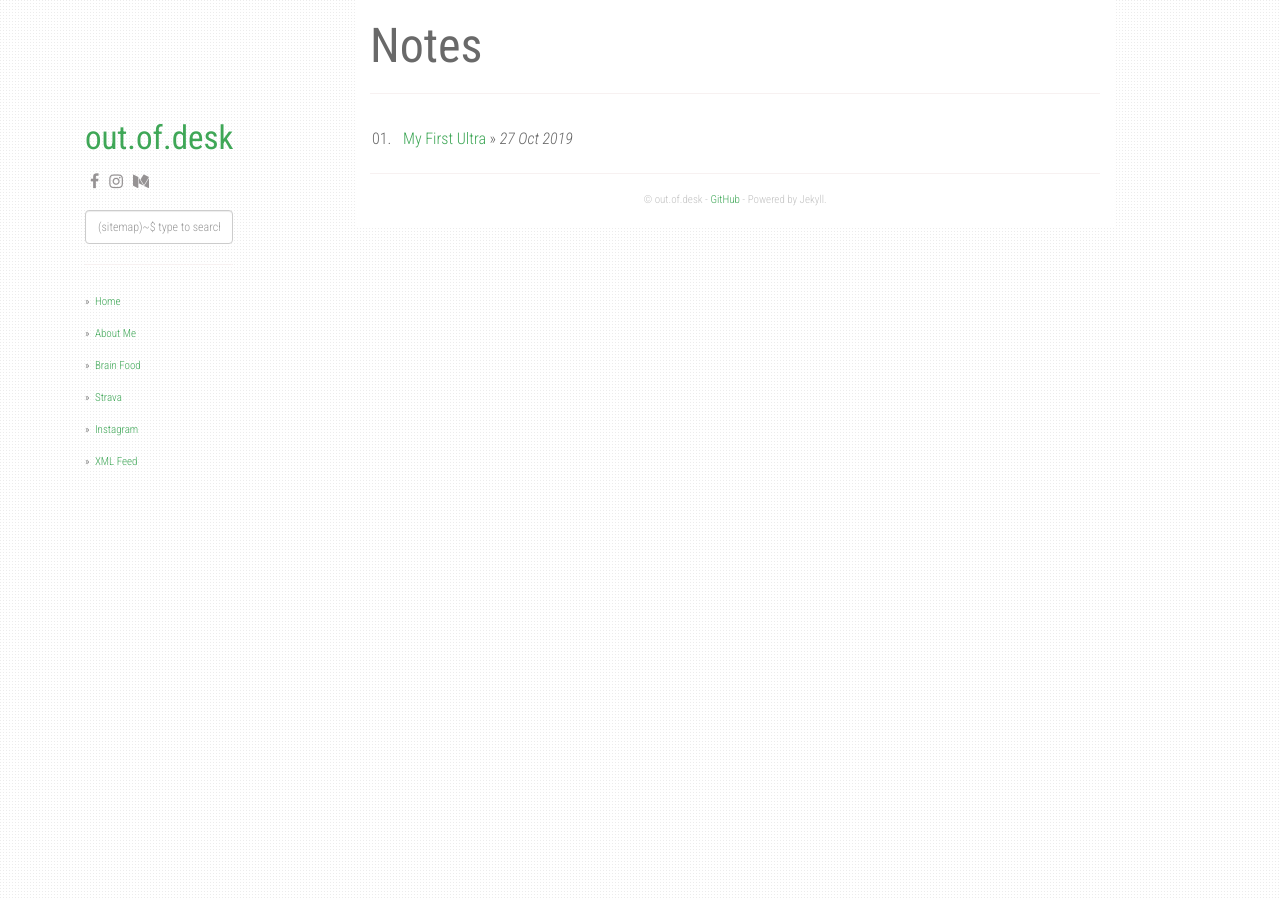
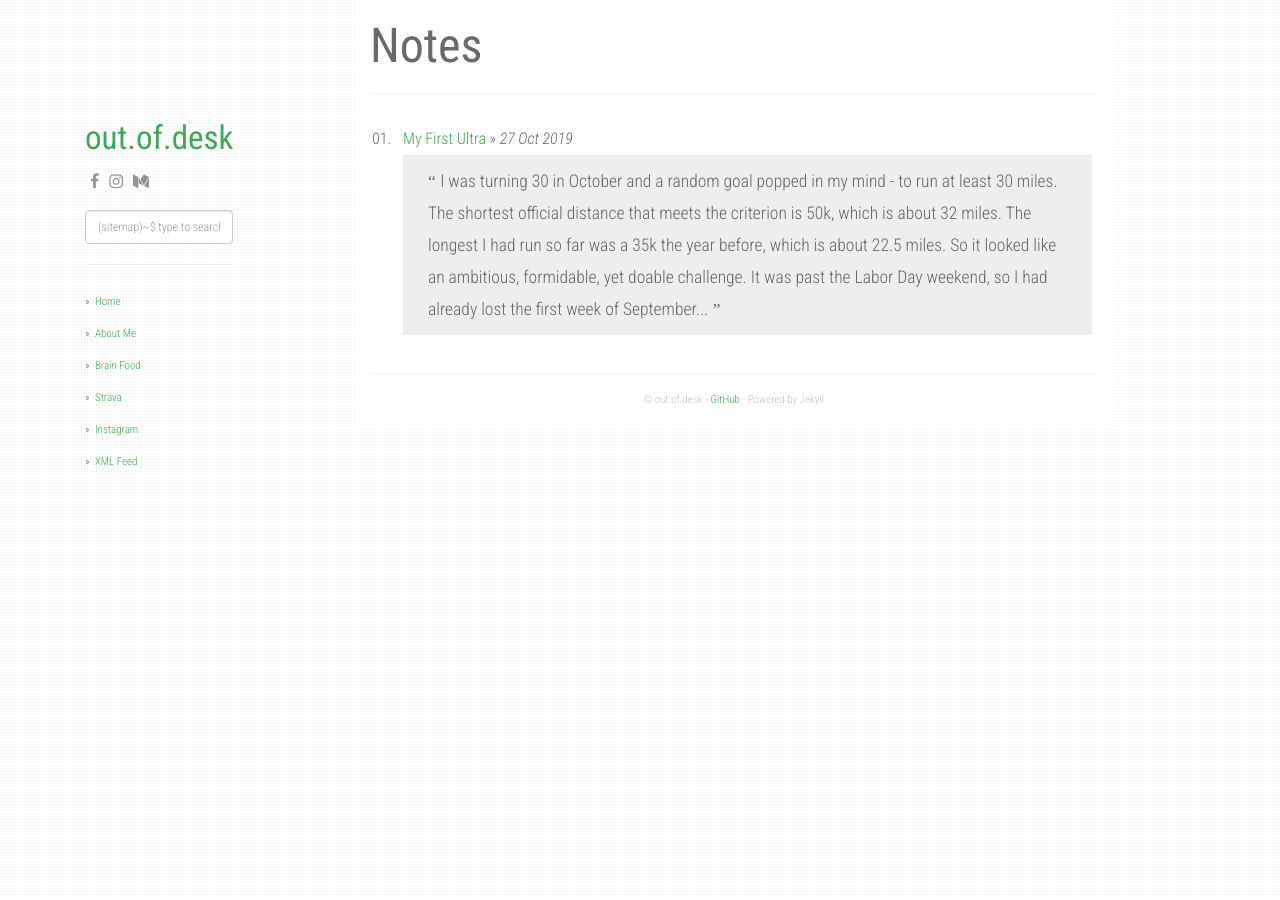
Before and after one commit to outofdesk/outofdesk.github.io, a Jekyll site: the page built from index.html, in a window 1280 px wide. Built offline with Jekyll 4.4.1, drawn with Linux system fonts in a browser that asks for light colours; nearby versions of some CDN libraries; the list of posts is cut into pages by our own code.

Commit message:
add snippets to posts

```diff
--- a/_posts/2019-10-28-my-first-ultra.md
+++ b/_posts/2019-10-28-my-first-ultra.md
@@ -4,12 +4,12 @@ title:  "My First Ultra"
 date:   2019-10-28 00:18:23 +0700
 categories: [running]
 description: "I was turning 30 in October and a random goal popped in my mind - to run at least 30 miles. The shortest official distance
-that meets the criterion is 50k, which is about 32 miles. The longest I had run so far was a 35k last year, which was about 22.5 miles. So it looked like an ambitious, formidable, yet doable challenge. It was past the Labor Day weekend, so I had already lost the first week of September..."
+that meets the criterion is 50k, which is about 32 miles. The longest I had run so far was a 35k the year before, which is about 22.5 miles. So it looked like an ambitious, formidable, yet doable challenge. It was past the Labor Day weekend, so I had already lost the first week of September..."
 image: "my-first-ultra/the-race.png"
 ---
 After a long bike ride in July up in Colorado, I took it easy for a while and didn't have any immediate goals to pursue. Had a couple of trips planned with my wife and some day hikes
 during the weekends, but that's about it. I was turning 30 in October and a random goal popped in my mind - to run at least 30 miles. The shortest official distance
-that meets the criterion is 50k, which is about 32 miles. The longest I had run so far was a 35k last year, which was about 22.5 miles. So it looked like an ambitious, formidable, yet doable challenge.
+that meets the criterion is 50k, which is about 32 miles. The longest I had run so far was a 35k the year before, which is about 22.5 miles. So it looked like an ambitious, formidable, yet doable challenge.
 
 It was past the Labor Day weekend, so I had already lost the first week of September and since I wanted to do the race in the same month as my birthday, I had about 6-7 weeks to train. It seemed like a short time to go from 0 miles of running the whole year to 50k in a stretch, so I had to start as soon as possible. I started the week after.
 
--- a/index.html
+++ b/index.html
@@ -11,6 +11,7 @@ title: Blog
     {% for post in paginator.posts %}
       <li>
         <a href="{{ post.url }}">{{ post.title }}</a> &raquo; <i><span>{{ post.date | date_to_string }}</span></i>
+        <blockquote>{{ post.description }}</blockquote>
       </li>
     {% endfor %}
   </ul>
```
Also changed, not shown: 4 other files.
